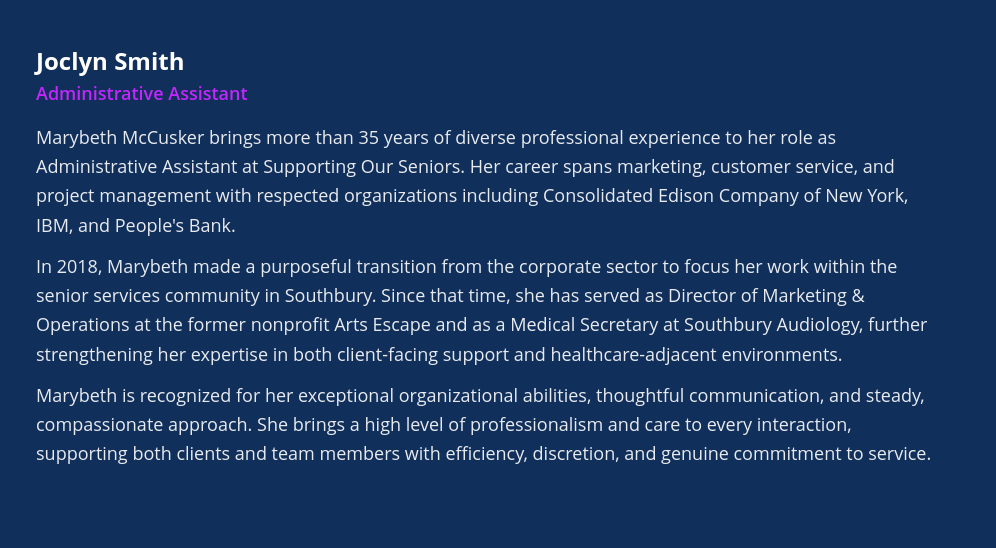
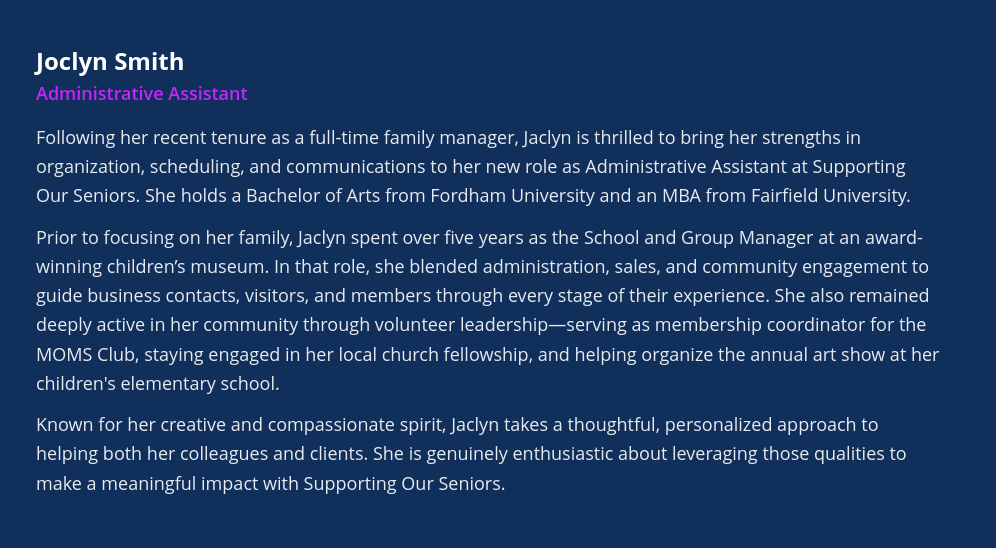
Before and after one commit to 90090/SupportOurSeniorsCT, an Astro site: page / in a window 1280 px wide. Shown: the part 4340-4888 px from the top of the page, 284-1280 px from the left. Built offline with nearby package versions, Linux system fonts and the light colour scheme; Astro itself is replaced by a stand-in of ours.

Commit message:
new workflow

```diff
--- a/src/pages/index.astro
+++ b/src/pages/index.astro
@@ -303,9 +303,9 @@ import ContactForm from '../components/ContactForm.jsx';
             <h4 class="text-lg md:text-xl font-bold mb-1">Joclyn Smith</h4>
             <p class="text-[var(--color-accent)] font-semibold text-sm md:text-base mb-4">Administrative Assistant</p>
             <div class="space-y-3 text-sm md:text-base leading-relaxed text-white/90">
-              <p>Marybeth McCusker brings more than 35 years of diverse professional experience to her role as Administrative Assistant at Supporting Our Seniors. Her career spans marketing, customer service, and project management with respected organizations including Consolidated Edison Company of New York, IBM, and People's Bank.</p>
-              <p>In 2018, Marybeth made a purposeful transition from the corporate sector to focus her work within the senior services community in Southbury. Since that time, she has served as Director of Marketing & Operations at the former nonprofit Arts Escape and as a Medical Secretary at Southbury Audiology, further strengthening her expertise in both client-facing support and healthcare-adjacent environments.</p>
-              <p>Marybeth is recognized for her exceptional organizational abilities, thoughtful communication, and steady, compassionate approach. She brings a high level of professionalism and care to every interaction, supporting both clients and team members with efficiency, discretion, and genuine commitment to service.</p>
+              <p> Following her recent tenure as a full-time family manager, Jaclyn is thrilled to bring her strengths in organization, scheduling, and communications to her new role as Administrative Assistant at Supporting Our Seniors. She holds a Bachelor of Arts from Fordham University and an MBA from Fairfield University.</p>
+              <p>Prior to focusing on her family, Jaclyn spent over five years as the School and Group Manager at an award-winning children’s museum. In that role, she blended administration, sales, and community engagement to guide business contacts, visitors, and members through every stage of their experience. She also remained deeply active in her community through volunteer leadership—serving as membership coordinator for the MOMS Club, staying engaged in her local church fellowship, and helping organize the annual art show at her children's elementary school.</p>
+              <p>Known for her creative and compassionate spirit, Jaclyn takes a thoughtful, personalized approach to helping both her colleagues and clients. She is genuinely enthusiastic about leveraging those qualities to make a meaningful impact with Supporting Our Seniors.</p>
             </div>
           </div>
         </div>
```
Also changed, not shown: .github/workflows/site-health.yml.
